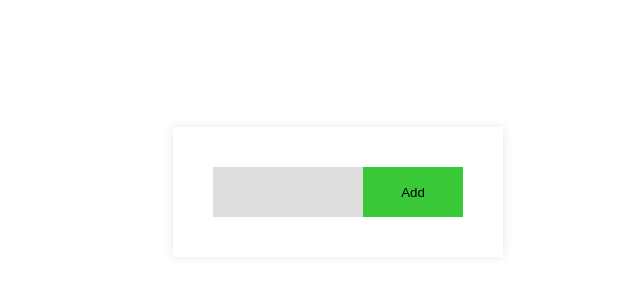
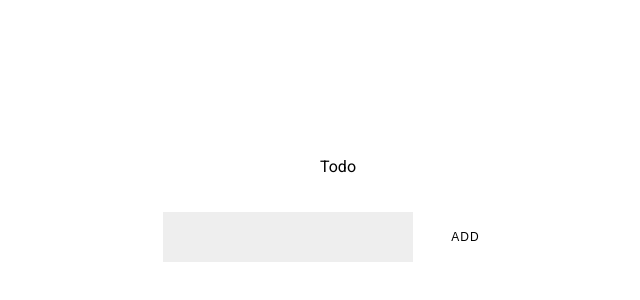
Before and after one commit to megashrieks/to-do-list, a React (Create React App) app: page / in a window 1280 px wide. Shown: the part 208-508 px from the top of the page, without its empty margins (302-942 px from the left). Built offline with nearby package versions, Linux system fonts and the light colour scheme.

Commit message:
Added removing of todos and other minor improvements.

```diff
--- a/public/index.html
+++ b/public/index.html
@@ -9,7 +9,8 @@
       homescreen on Android. See https://developers.google.com/web/fundamentals/engage-and-retain/web-app-manifest/
     -->
     <link rel="manifest" href="%PUBLIC_URL%/manifest.json">
-    <link rel="shortcut icon" href="%PUBLIC_URL%/favicon.ico">
+    <link rel="shortcut icon" href="%PUBLIC_URL%/favicon.ico"><link href="https://fonts.googleapis.com/css?family=Roboto" rel="stylesheet">
+    <link rel="stylesheet" href="https://use.fontawesome.com/releases/v5.0.13/css/all.css" rel="stylesheet">
     <!--
       Notice the use of %PUBLIC_URL% in the tags above.
       It will be replaced with the URL of the `public` folder during the build.
--- a/src/App.css
+++ b/src/App.css
@@ -2,38 +2,29 @@
 	text-align: center;
 }
 
-.App-logo {
-	animation: App-logo-spin infinite 20s linear;
-	height: 80px;
-}
-
-.App-header {
-	background-color: #222;
-	height: 150px;
-	padding: 20px;
-	color: white;
-}
-
-.App-title {
-	font-size: 1.5em;
-}
-
-.App-intro {
-	font-size: large;
-}
-
-@keyframes App-logo-spin {
-	from {
-		transform: rotate(0deg);
-	}
-	to {
-		transform: rotate(360deg);
-	}
-}
 .indicator {
 	margin: 20px 0;
-	height: 40px;
+	height:50px;
+	line-height:50px;
+	padding:0 20px;
+}
+.indicator.active{
 	color: rgb(225,0,80);
 	background:rgb(251, 224, 234);
-	line-height:40px;
 }
+.title{
+	width:80%;
+	height:100%;
+	line-height:50px;
+	text-align:left;
+	float:left;
+}
+.icon{
+	width:20%;
+	height:100%;
+	line-height:50px;
+	text-align:right;
+	float:right;
+	cursor:pointer;
+	color:#666;
+}
--- a/src/App.js
+++ b/src/App.js
@@ -51,7 +51,7 @@ class App extends Component {
 	addItem = () => {
 		let list = [...this.state.list, {
 			name: this.state.value,
-			id:this.maxId
+			id: this.maxId++
 		}];
 		this.storageFunctions.modify("list", list);
 		this.setState({
@@ -78,27 +78,42 @@ class App extends Component {
 			})
 		}
 	}
+	removeItemsFromSelected = () => {
+		let selected = this.state.selected;
+		let list = this.state.list;
+		selected.forEach((e) => {
+			let index = -1;
+			list.forEach((ee, i) => {
+				if (ee.id === e) index = i;
+			})
+			list.splice(index, 1);
+		});
+		this.storageFunctions.modify("list", list);
+		this.setState({
+			selected: [],
+			list: list
+		});
+	}
 	render() {
 		let list = this.state.list;
-		return (
-			<div className="App">
+		return <div className="App">
+				<div className={"indicator" + (this.state.selected.length > 0 ? " active" : "")}>
+					{!!this.state.selected.length && <div className="title">
+						{this.state.selected.length + " selected"}
+					</div>}
+					{!this.state.selected.length && <center>
+						Todo
+					</center>}
+					{!!this.state.selected.length && <div className="icon" onClick={this.removeItemsFromSelected}>
+						<i className = "fa fa-trash"></i>
+					</div>}
+				</div>
 				{list.map((e, i) => {
-					return <ListItem
-						key={i}
-						name={e.name}
-						id={e.id}
-						toggleSelected={this.toggleSelected}/>;
+					return <ListItem key={i} name={e.name} id={e.id} toggleSelected={this.toggleSelected} />;
 				})}
-				{!!this.state.selected.length && <div className="indicator">
-					{(this.state.selected.length + " selected")}
-				</div>}
-				<input
-					type="text"
-					value={this.state.value}
-					onChange={this.changeText} />
+				<input type="text" value={this.state.value} onChange={this.changeText} />
 				<button onClick={this.addItem}> Add</button>
-			</div>
-		);
+			</div>;
 	}
 }
 
--- a/src/StorageStructure.js
+++ b/src/StorageStructure.js
@@ -1,4 +1,4 @@
 export default {
     list: [],
-    version:'0'
+    version:'0.'
 }
--- a/src/components/ListItem/ListItem.css
+++ b/src/components/ListItem/ListItem.css
@@ -5,7 +5,6 @@
 	list-style-type: none;
 	text-align:center;
 	margin:10px 0;
-	box-shadow:0 0 10px rgba(0,0,0,0.05);
 	border-left: 1px solid #333;
 	cursor:pointer;
 	transition:0.3s;
--- a/src/components/ListItem/ListItem.js
+++ b/src/components/ListItem/ListItem.js
@@ -4,18 +4,22 @@ class ListItem extends Component{
     state = {
         selected: false
     }
+    componentWillUpdate(nextProps, nextState) {
+        if (nextProps.id !== this.props.id) nextState.selected = false;
+    }
     clickAction = () => {
         this.setState(prevState => {
-            this.props.toggleSelected(this.props.id+1, !prevState.selected);
+            this.props.toggleSelected(this.props.id, !prevState.selected);
             return { selected: !prevState.selected }
         });
     }
     render() {
         return (
-            <li className={"todo"+(this.state.selected ? " selected" : "")}>
+            <li
+                className={"todo" + (this.state.selected ? " selected" : "")}
+                onClick={this.clickAction}>
                 <div
-                    className="name"
-                    onClick={this.clickAction}>
+                    className="name">
                     {this.props.name}
                 </div>
             </li>
--- a/src/index.css
+++ b/src/index.css
@@ -1,20 +1,19 @@
 body {
   margin: 0;
   padding: 0;
-  font-family: sans-serif;
+  font-family: Roboto;
 }
 #root,.App{
   width:100%;
   height:100%;
 }
 .App{
-  width:250px;
+  width:350px;
   height:auto;
   position:absolute;
   top:50%;
   left:50%;
   transform:translate(-50%,-50%);
-  box-shadow:0 0 10px rgba(0,0,0,0.1);
   padding:40px;
 }
 input{
@@ -25,13 +24,24 @@ input{
   bordeR:0;
   padding:0 20px;
   box-sizing:border-box;
-  background:#ddd;
+  background:#eee;
+  font-size:20px;
 }
 button{
   width:100px;
   height:50px;
   border:0;
-  background:rgb(56,200,56);
+  background:#fff;
+  text-transform: uppercase;
   outline:0;
   float:right;
+  transition:0.3s;
+  font-size:12px;
+  border-left:5px solid transparent;
+  letter-spacing:1px;
+  cursor:pointer;
 }
+button:active,button:focus,button:hover{
+  background:#f5f5f5;
+  border-left:5px solid rgb(36,150,36);
+}
```
